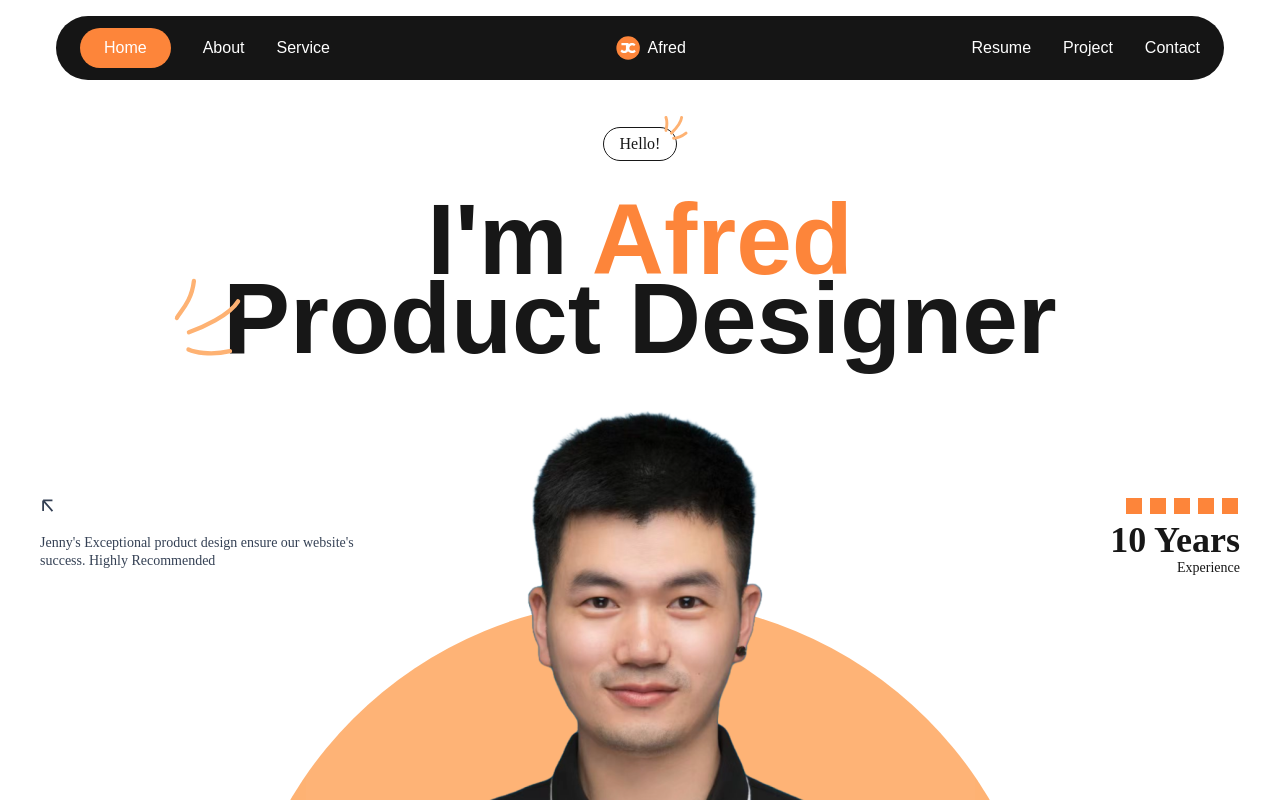
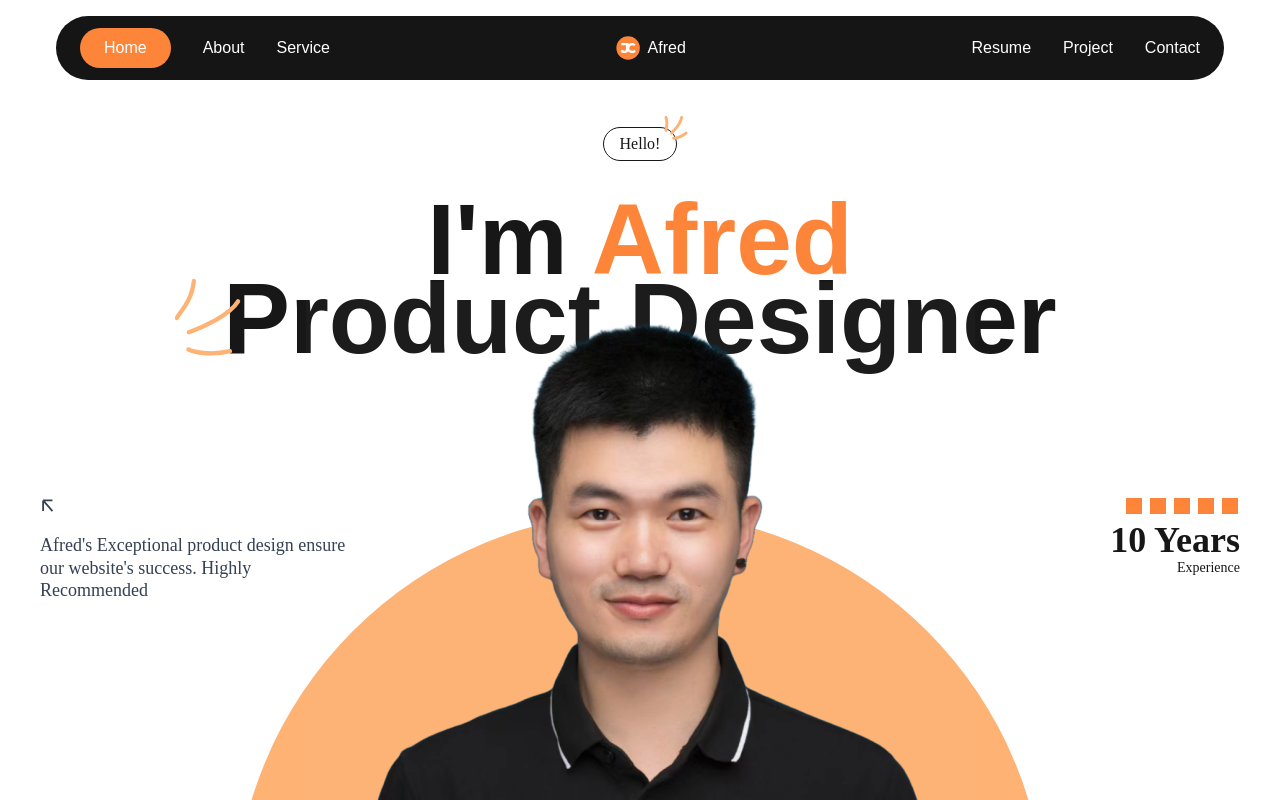
Before and after one commit to afredzhou/afredzhou, a Next.js app: page / in a window 1280 px wide. Shown: the top 800 px of the page. Built offline with nearby package versions, Linux system fonts and the light colour scheme; a small style sheet from the web is missing.

Commit message:
修复布局

```diff
--- /dev/null
+++ b/app/(studio)/layout.tsx
@@ -0,0 +1,7 @@
+export default function StudioLayout({
+  children,
+}: {
+  children: React.ReactNode
+}) {
+  return children
+}
--- a/app/page.tsx
+++ b/app/page.tsx
@@ -170,8 +170,6 @@ export default function Home() {
   return (
     <main className="min-h-screen bg-white text-[#171717]">
       {/* Navigation Bar  No need for this because we are using the navigation bar from the layout.tsx */}
-
-
         {/* Hero Section */}
       <section className="relative w-full mx-auto px-4 sm:px-6 lg:px-8 pt-24 sm:pt-32">
         <div className="relative w-full h-full flex flex-col items-center max-w-screen-xl mx-auto">
@@ -192,7 +190,6 @@ export default function Home() {
                 </div>
               </div>
             </div>
-
             {/* Title */}
             <div className="mt-3 sm:mt-4 md:mt-6 lg:mt-8 text-center mb-16 sm:mb-16 md:mb-16 lg:mb-20">
               <h1 className="text-4xl sm:text-5xl md:text-6xl lg:text-8xl xl:text-[100px] font-semibold font-['Urbanist'] leading-[0.95]">
@@ -224,7 +221,7 @@ export default function Home() {
                       <path d="M14 19.2L3.5 7.2M3.5 7.2V19.2M3.5 7.2H14" stroke="#344054" strokeWidth="2"/>
                     </svg>
                   </div>
-                  <p className="font-medium font-['Lufga'] leading-tight">Jenny&apos;s Exceptional product design ensure our website&apos;s success. Highly Recommended</p>
+                  <p className="font-medium font-['Lufga'] leading-tight text-[8px] sm:text-[10px] md:text-xs lg:text-lg">Afred&apos;s Exceptional product design ensure our website&apos;s success. Highly Recommended</p>
             </div>
           </div>
 
@@ -246,7 +243,7 @@ export default function Home() {
               </div>
             </div>
             {/* Profile Image & Background */}
-            <div className="relative w-full  mx-auto -mt-28 sm:-mt-36 md:-mt-44 lg:-mt-52">
+            <div className="relative w-full  mx-auto -mt-28 sm:-mt-36 md:-mt-44 lg:-mt-80">
               {/* Background Circle */}
               <div className="absolute bottom-0 left-1/2 -translate-x-1/2 w-[85%] sm:w-[80%] max-w-[812px] h-[65%] sm:h-[70%] md:h-[65%] lg:h-[406px] bg-[#FEB273] rounded-t-full z-0"></div>
 
```
Also changed, not shown: app/layout.tsx (line endings or trailing spaces). Lines whose indentation alone changed are shown as unchanged.
